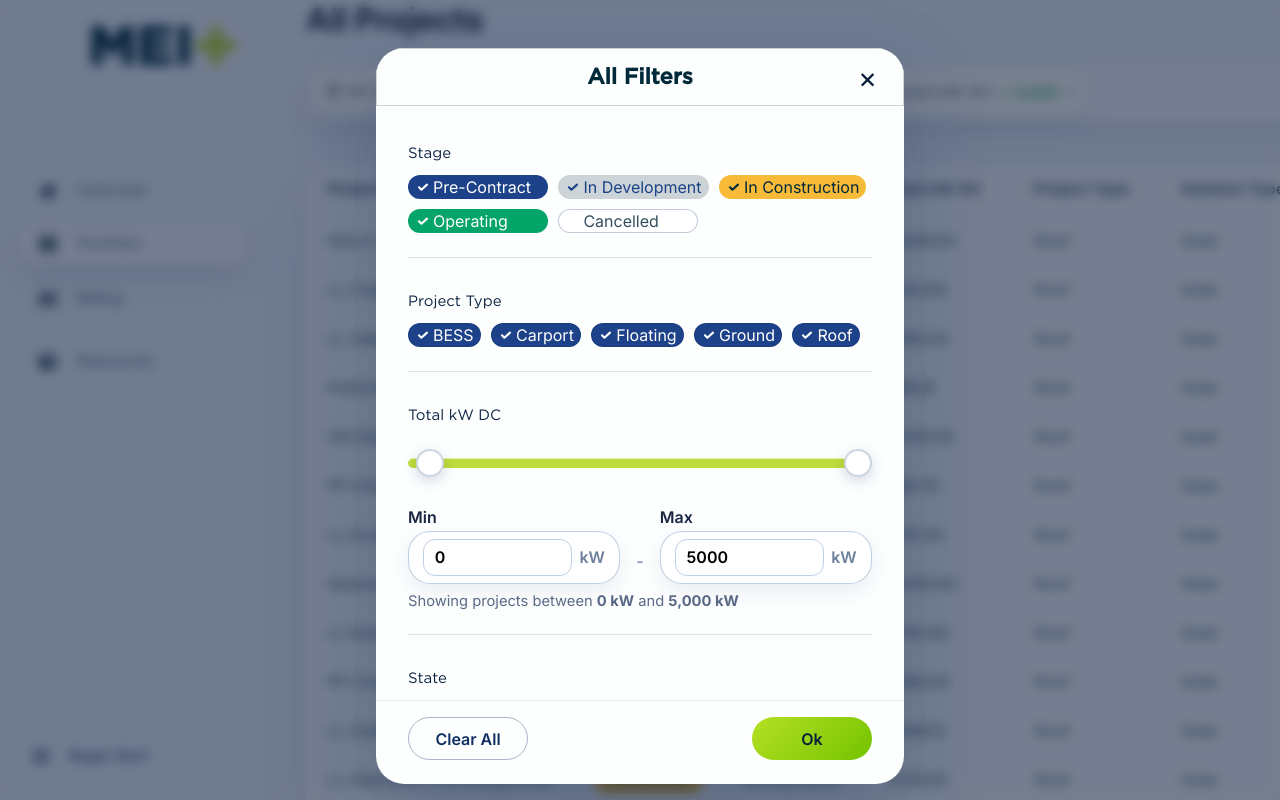
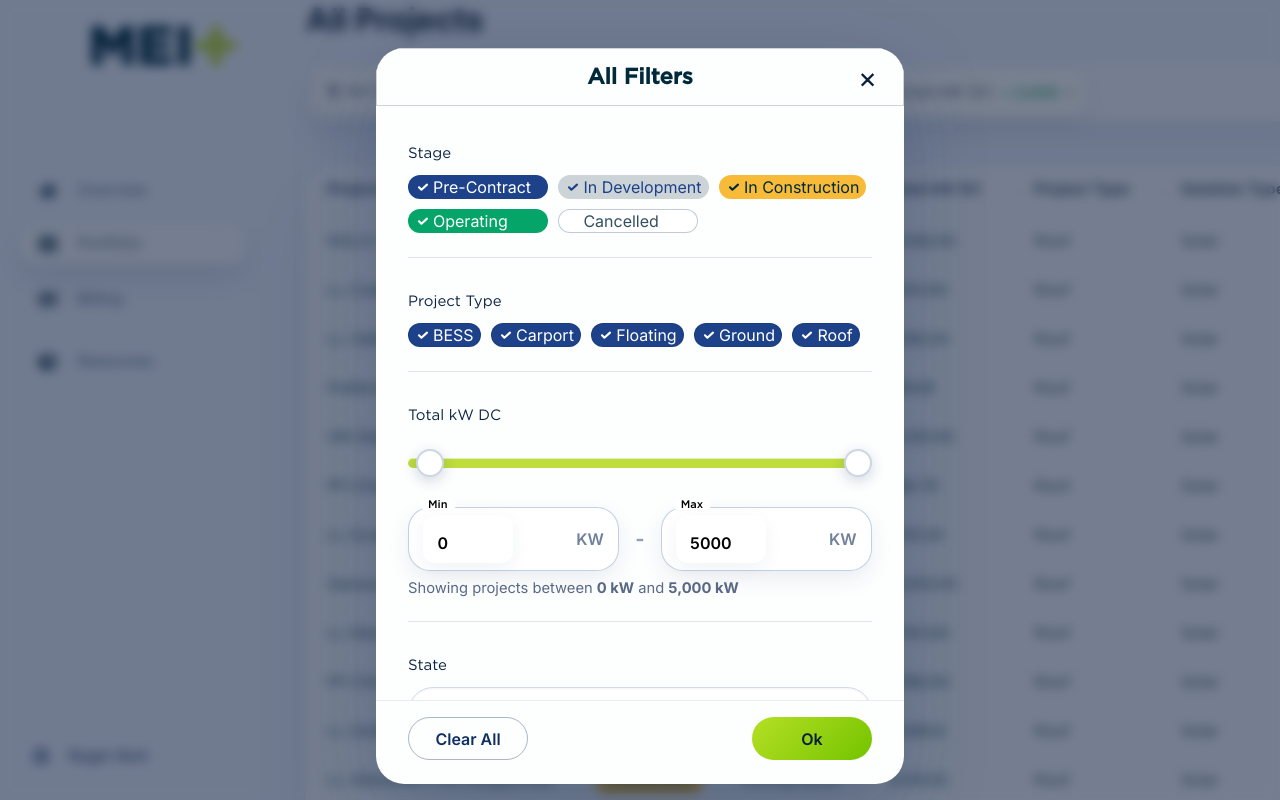
Before and after one commit to hassanshahzad-ocloudsolutions/react-mei-landing-page, a React (Create React App) app: page / in a window 1280 px wide. Both pictures are taken after a click on the button "All Filters". Shown: the top 800 px of the page. Built offline with nearby package versions, Linux system fonts and the light colour scheme.

Commit message:
some-minor-issues-resolved

```diff
--- a/src/components/DualRangeSlider/DualRangeSlider.css
+++ b/src/components/DualRangeSlider/DualRangeSlider.css
@@ -28,6 +28,25 @@
   margin: 0 4px;
   background: transparent;
   pointer-events: auto;
+  z-index: 2;
+}
+
+/* Don't force one input above the other by default — let hover/active
+   determine which thumb is on top. This avoids one-sided overlap issues
+   (left or right stealing events). */
+.range-input {
+  z-index: 2;
+}
+
+/* Bring the thumb under the pointer to the front so dragging works reliably.
+   Include :hover so the thumb you approach with the cursor rises before
+   pressing (helps with edge cases where hit areas overlap). */
+.range-input:hover,
+.range-input:active,
+.range-input:focus {
+  z-index: 4;
+  outline: none;
+  transform: translateZ(0);
 }
 
 .range-input::-webkit-slider-runnable-track {
@@ -48,7 +67,7 @@
   border-radius: 50%;
   background: #fff;
   border: 2px solid #cdd7e3;
-  box-shadow: 0 4px 14px rgba(15, 46, 97, 0.18);
+  box-shadow: 0 4px 14px rgba(15, 46, 97, 0.18), 0 0 0 8px rgba(0,0,0,0);
   margin-top: -9px;
   cursor: pointer;
 }
@@ -59,7 +78,7 @@
   border-radius: 50%;
   background: #fff;
   border: 2px solid #cdd7e3;
-  box-shadow: 0 4px 14px rgba(15, 46, 97, 0.18);
+  box-shadow: 0 4px 14px rgba(15, 46, 97, 0.18), 0 0 0 8px rgba(0,0,0,0);
   cursor: pointer;
 }
 
--- a/src/components/FiltersBar/FiltersBar.css
+++ b/src/components/FiltersBar/FiltersBar.css
@@ -151,7 +151,14 @@
 .status-pill--cancelled { background: #d9153f; color: #fff;height: 15px; width: 105px; }
 
 .filter-dropdown--kw {
-  min-width: 360px;
+  /* Fixed size to match Figma: 521 x ~115 (includes slider + inputs) */
+  width: 521px;
+  max-width: calc(100vw - 32px);
+  padding: 16px;
+  box-sizing: border-box;
+  display: flex;
+  flex-direction: column;
+  gap: 12px;
 }
 
 /* range slider styles moved to DualRangeSlider */
@@ -173,15 +180,82 @@
 .range-inputs input[type='number'] {
   border: 1px solid rgba(132, 161, 201, 0.5);
   border-radius: 12px;
-  padding: 0.45rem 0.65rem;
+  padding: 18px 12px 10px 14px; /* leave space at top for the label inside */
   font-size: 1rem;
   width: 100%;
+  height: 48px; /* precise height so the overall dropdown matches target */
+  background: #fff;
+  box-shadow: 0 6px 18px rgba(15,46,97,0.06);
+  box-sizing: border-box;
+}
+
+/* remove native number input spinners (Chrome, Edge, Safari, Firefox) for the kw inputs */
+.filter-dropdown--kw input[type='number']::-webkit-outer-spin-button,
+.filter-dropdown--kw input[type='number']::-webkit-inner-spin-button {
+  -webkit-appearance: none;
+  margin: 0;
+}
+.filter-dropdown--kw input[type='number'] {
+  -moz-appearance: textfield; /* Firefox */
+  appearance: textfield;
 }
 
 .range-sep {
   color: #8ca0bf;
   font-weight: 700;
 }
+
+/* Labels (Min/Max) placed at the top-left edge of each input */
+.range-inputs label {
+  position: relative;
+  display: block;
+  overflow: visible; /* allow label to overflow the input box */
+}
+.range-inputs label > span {
+  font-family: 'Gotham', sans-serif;
+  font-weight: 500;
+  font-style: normal;
+  font-size: 11px;
+  position: absolute;
+  left: 12px;
+  top: -8px; /* sit on the input border */
+  color: black;
+  pointer-events: none;
+  background: #fff; /* white pill sitting over the border */
+  padding: 0 8px;
+  border-radius: 8px;
+  line-height: 1;
+  z-index: 3;
+  box-shadow: 0 1px 0 rgba(15,46,97,0.02);
+}
+.range-sep {
+  display: flex;
+  align-items: center;
+  justify-content: center;
+  font-size: 20px;
+  line-height: 1;
+}
+
+/* scope slider visuals when used inside the kw dropdown */
+.filter-dropdown--kw .range-row {
+  height: 52px; /* track + thumbs area */
+  margin: 0;
+}
+.filter-dropdown--kw .range-track {
+  height: 10px;
+  border-radius: 999px;
+}
+.filter-dropdown--kw .range-input::-webkit-slider-thumb,
+.filter-dropdown--kw .range-input::-moz-range-thumb {
+  width: 28px;
+  height: 28px;
+  margin-top: -9px; /* keeps thumb centered on 10px track */
+  background: #fff;
+  border: 2px solid #fff;
+}
+
+/* Make sure the dropdown doesn't force extra vertical space */
+.filter-dropdown--kw { height: auto; }
 
 @media (max-width: 1100px) {
   .filter-dropdown {
--- a/src/components/modals/AllFiltersModal/AllFiltersModal.css
+++ b/src/components/modals/AllFiltersModal/AllFiltersModal.css
@@ -223,6 +223,7 @@
   gap: 1rem;
   flex-wrap: wrap;
   margin-top: 0.75rem;
+  margin-bottom: 18px;
 }
 
 .inline-checkbox {
@@ -251,9 +252,7 @@
   display: flex;
   flex-direction: column;
 }
-.range-inputs--modal .range-sep {
-  margin-top: 1.9rem;
-}
+
 
 .range-inputs__legend {
   font-size: 0.85rem;
@@ -275,6 +274,7 @@
 .range-inputs__number {
   display: flex;
   align-items: center;
+  justify-content: space-between;
   border: 1px solid rgba(132, 161, 201, 0.5);
   border-radius: 22px;
   padding: 0.45rem 0.9rem;
@@ -283,8 +283,9 @@
   box-shadow: 0 8px 22px rgba(15, 46, 97, 0.08);
 }
 
-.range-inputs__number input {
+.range-inputs__number input[type="number"] {
   border: none;
+  outline: none;
   width: 90px;
   font-size: 1rem;
   background: transparent;
@@ -331,19 +332,6 @@
   color: #0b1f3b;
 }
 
-@media (max-width: 768px) {
-  .filters-modal {
-    width: 50vh;
-    max-height: 100vh;
-    border-radius: 0;
-  }
-
-  .filters-modal__body {
-    padding: 1.25rem;
-  }
-
-  .filters-modal__footer {
-    flex-direction: column;
-    gap: 0.8rem;
-  }
+.utlity-search{
+  margin-bottom: 10px;
 }
--- a/src/components/modals/AllFiltersModal/AllFiltersModal.jsx
+++ b/src/components/modals/AllFiltersModal/AllFiltersModal.jsx
@@ -239,7 +239,7 @@ const AllFiltersModal = ({
                     value={filters.totalKw.min}
                     onChange={(e) => onKwChange('min', e.target.value)}
                   />
-                  <span className="range-inputs__suffix">kW</span>
+                  <span className="range-inputs__suffix">KW</span>
                 </div>
               </label>
               <span className="range-sep">-</span>
@@ -253,7 +253,7 @@ const AllFiltersModal = ({
                     value={filters.totalKw.max}
                     onChange={(e) => onKwChange('max', e.target.value)}
                   />
-                  <span className="range-inputs__suffix">kW</span>
+                  <span className="range-inputs__suffix">KW</span>
                 </div>
               </label>
             </div>
@@ -286,16 +286,6 @@ const AllFiltersModal = ({
                 <span className="pill__label">All States</span>
               </button>
             </div>
-            <div className="chip-list">
-              {filters.states.map((state) => (
-                <span key={state} className="chip chip--selected">
-                  {state}
-                  <button type="button" aria-label={`Remove ${state}`} onClick={() => onToggleStateOption(state, false)}>
-                    ×
-                  </button>
-                </span>
-              ))}
-            </div>
             <div className="pill-grid pill-grid--wrap">
               {filteredStates.map((state) => {
                 const selected = isStateSelected(state);
@@ -303,11 +293,14 @@ const AllFiltersModal = ({
                   <button
                     key={state}
                     type="button"
-                    className={`pill ${selected ? 'pill--active' : ''}`}
+                    className={`pill ${selected ? 'pill--active pill--checked' : ''}`}
                     onClick={() => toggleState(state)}
                     aria-pressed={selected}
                   >
-                    {state}
+                    <span className="pill__check" aria-hidden="true">
+                      <CheckIcon />
+                    </span>
+                    <span className="pill__label">{state}</span>
                   </button>
                 );
               })}
@@ -379,7 +372,7 @@ const AllFiltersModal = ({
 
           <section className="filters-modal__section">
             <h3>Utility</h3>
-            <div className="modal-search modal-search--state">
+            <div className="modal-search modal-search--state utlity-search">
               <SearchIcon />
               <input
                 type="search"
@@ -388,16 +381,6 @@ const AllFiltersModal = ({
                 onChange={(e) => setUtilityQuery(e.target.value)}
               />
             </div>
-            <div className="chip-list">
-              {selectedUtilities.map((utility) => (
-                <span key={utility + '-chip'} className="chip chip--selected">
-                  {utility}
-                  <button type="button" aria-label={`Remove ${utility}`} onClick={() => toggleUtility(utility)}>
-                    ×
-                  </button>
-                </span>
-              ))}
-            </div>
             <div className="pill-grid pill-grid--wrap">
               {filteredUtilities.map((utility) => {
                 const selected = isUtilitySelected(utility);
@@ -405,11 +388,14 @@ const AllFiltersModal = ({
                   <button
                     key={utility + '-option'}
                     type="button"
-                    className={`pill pill--outline pill--state ${selected ? 'pill--active' : ''}`}
+                    className={`pill pill--outline pill--state ${selected ? 'pill--active pill--checked' : ''}`}
                     onClick={() => toggleUtility(utility)}
                     aria-pressed={selected}
                   >
-                    {utility}
+                    <span className="pill__check" aria-hidden="true">
+                      <CheckIcon />
+                    </span>
+                    <span className="pill__label">{utility}</span>
                   </button>
                 );
               })}
```
